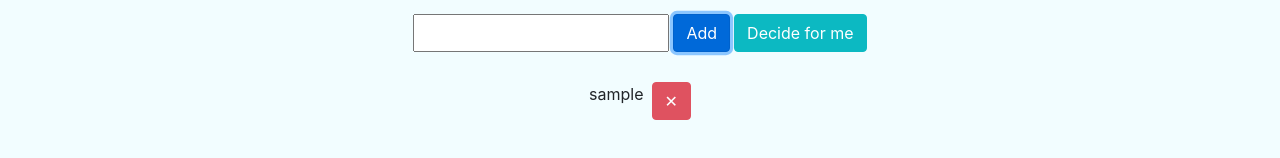
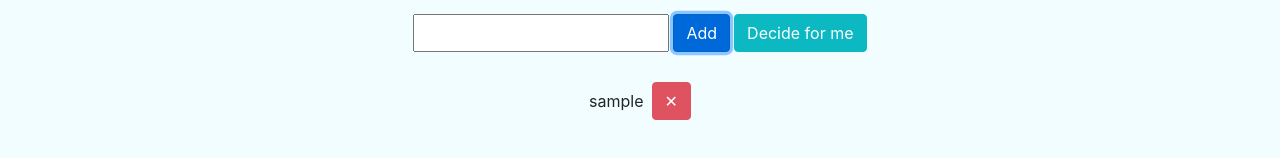
Before and after one commit to jeffreylaw/LetsEat, a React (Create React App) app: page / in a window 1280 px wide. Both pictures are taken after typing "Sample" into the empty fields and a click on the button "Add". Shown: the part 492-650 px from the top of the page. Built offline with nearby package versions, Linux system fonts and the light colour scheme.

Commit message:
Fixed a bug where missing location permission would result in frozen decide button, fixed centering of text for food list item

```diff
--- a/src/App.js
+++ b/src/App.js
@@ -122,6 +122,7 @@ const App = () => {
     }
     if (!locationSet()) {
       handleSetLocation()
+      return
     }
     setShowFoodList(false)
     setSpinning(true)
@@ -138,7 +139,7 @@ const App = () => {
   const showError = (error) => {
     switch(error.code) {
       case error.PERMISSION_DENIED:
-        setErrorMessage('Location permission was declined, please enable before trying again.')
+        setErrorMessage('Please allow location permission access before trying again.')
         setTimeout(() => {
           setErrorMessage(null)
         }, 5000)
--- a/src/index.css
+++ b/src/index.css
@@ -33,6 +33,9 @@ body {
 
 .list-item {
   background-color: rgb(242, 253, 255);
+  display: flex;
+  flex-direction: row;
+  align-items: center;
 }
 
 .btn-power-blue {
```
